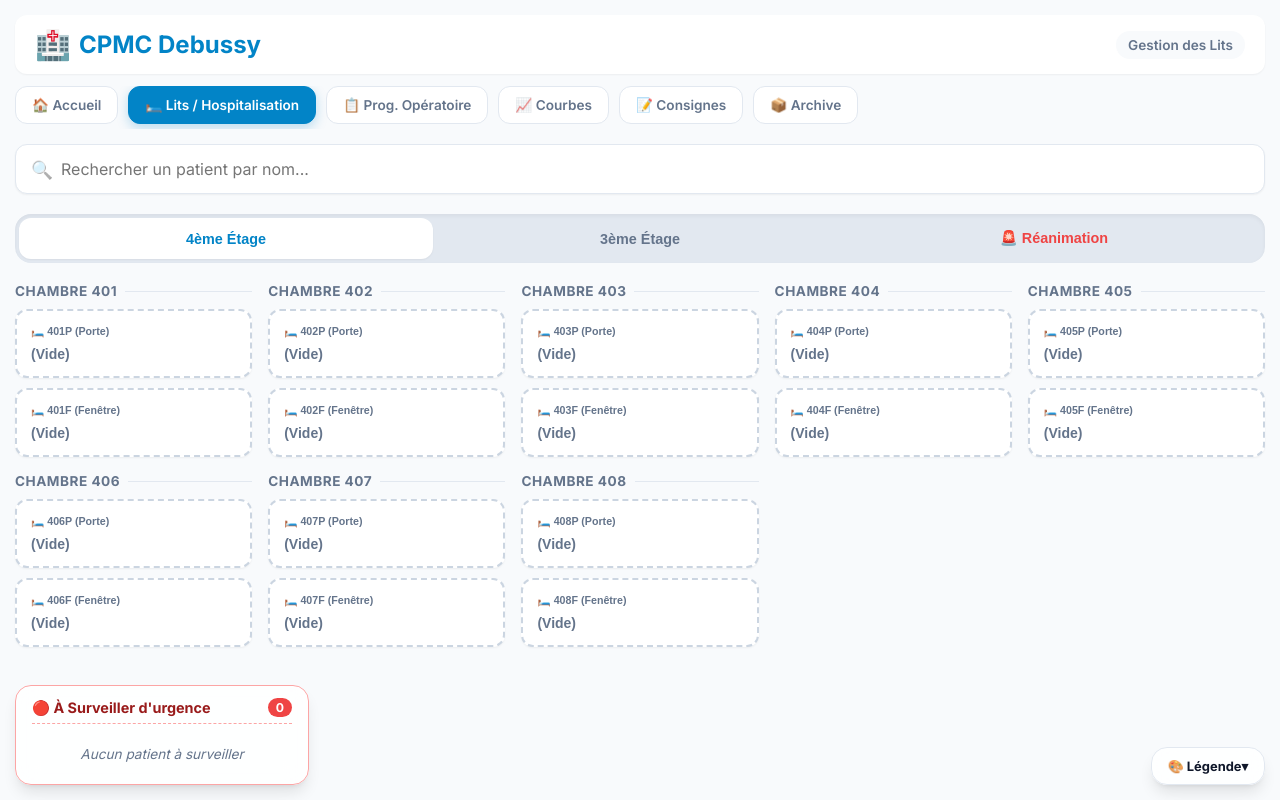
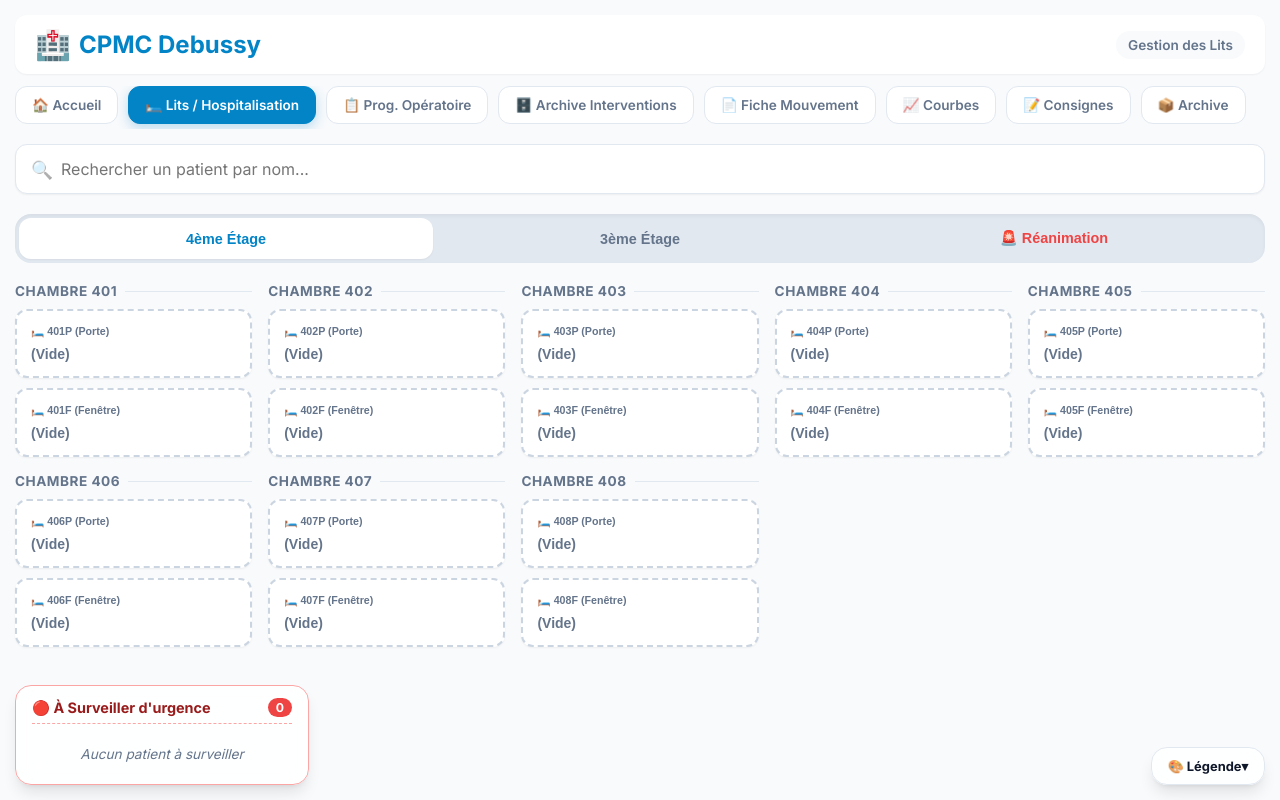
Before and after one commit to wail223/internes-debussy, a plain HTML site: page patients.html in a window 1280 px wide. Drawn offline with Linux system fonts and the light colour scheme; no server answers; sample sign-in values are in the browser's storage.

Commit message:
Update patients.html

```diff
--- a/patients.html
+++ b/patients.html
@@ -236,6 +236,8 @@
             <a href="index.html" class="nav-btn">🏠 Accueil</a>
             <a href="patients.html" class="nav-btn active">🛏️ Lits / Hospitalisation</a>
             <a href="interventions.html" class="nav-btn">📋 Prog. Opératoire</a>
+            <a href="archive-interventions.html" class="nav-btn">🗄️ Archive Interventions</a>
+            <a href="fiche-mouvement.html" class="nav-btn">📄 Fiche Mouvement</a>
             <a href="courbes.html" class="nav-btn">📈 Courbes</a>
             <a href="remarques-consignes.html" class="nav-btn">📝 Consignes</a>
             <a href="archives.html" class="nav-btn">📦 Archive</a>
@@ -313,6 +315,7 @@
                             <div class="data-item"><span class="data-label">N° Dossier</span> <span class="data-value" id="vNumDossier">-</span></div>
                             <div class="data-item"><span class="data-label">Médecin Traitant</span> <span class="data-value" id="vMedecinTraitant">-</span></div>
                             <div class="data-item"><span class="data-label">Téléphone</span> <span class="data-value" id="vTel">-</span></div>
+                            <div class="data-item"><span class="data-label">Date Naissance</span> <span class="data-value" id="vDob">-</span></div>
                             <div class="data-item"><span class="data-label">Âge & Groupe</span> <span class="data-value" id="vAgeGrp">-</span></div>
                             <div class="data-item"><span class="data-label">Poids / Taille / BMI</span> <span class="data-value" id="vBmi">-</span></div>
                             <div class="data-item full-width"><span class="data-label" style="color:var(--danger)">Allergies</span> <span class="data-value" style="color:var(--danger)" id="vAllergies">Aucune</span></div>
```
